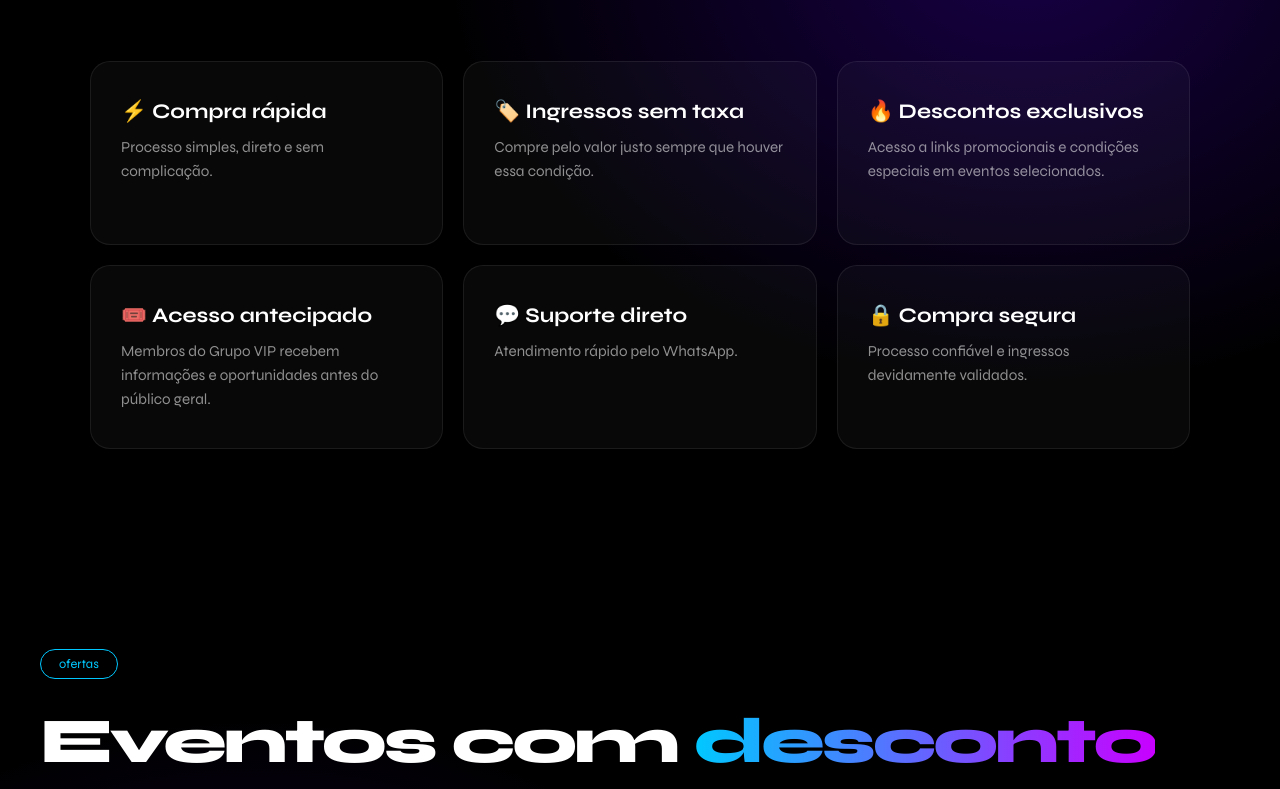
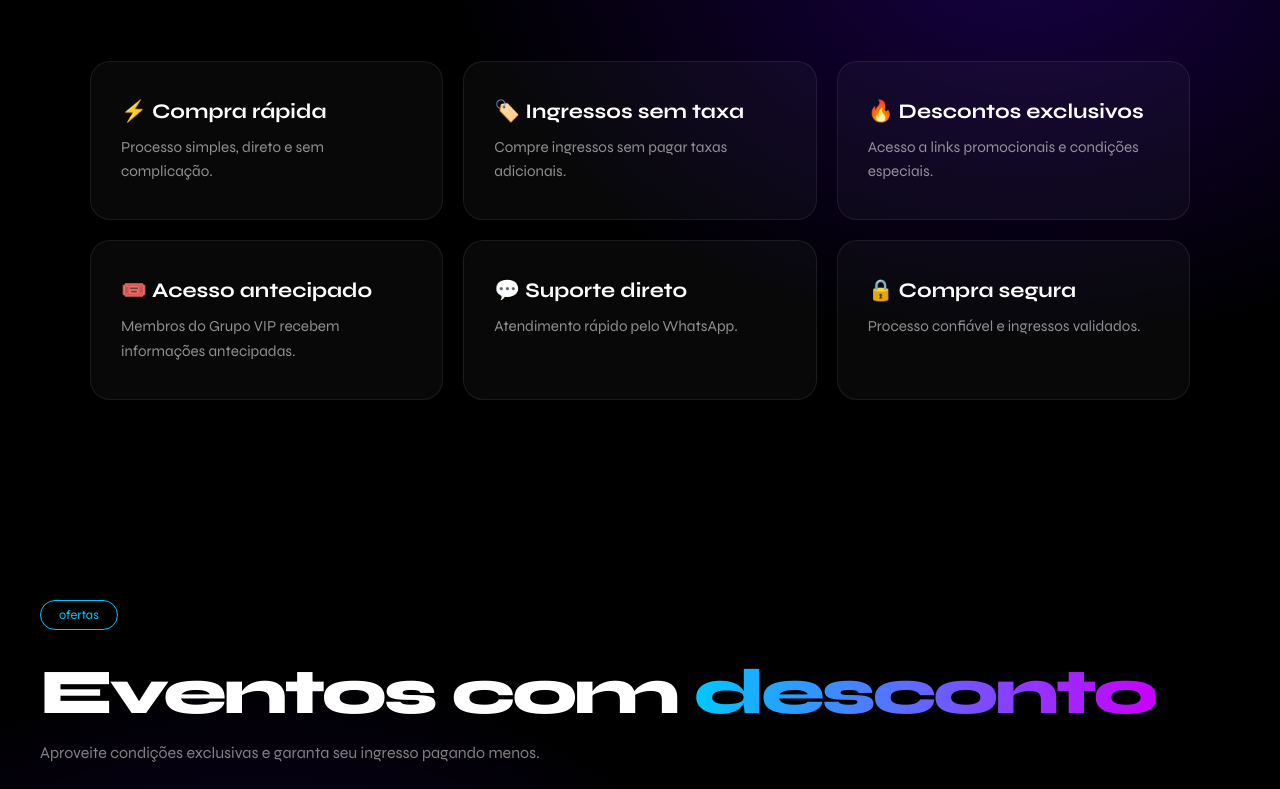
Before and after one commit to icarodev22/ticketx-site, a plain HTML site: page index.html in a window 1280 px wide. Shown: the part 1962-2751 px from the top of the page. Drawn offline with Linux system fonts and the light colour scheme.

Commit message:
Ajuste no texto da home

```diff
--- a/index.html
+++ b/index.html
@@ -777,7 +777,6 @@
         padding: 6px 14px;
         border-radius: 999px;
       }
-
 
       .oferta-duvida:hover {
         border-color: var(--cyan);
@@ -1242,7 +1241,11 @@
     <nav>
       <a href="#" class="nav-logo-group">
         <span class="nav-logo">Ticket<span>X</span></span>
-        <img src="img/X_ticketX.png" alt="TicketX Mosaico" class="nav-mosaico" />
+        <img
+          src="img/X_ticketX.png"
+          alt="TicketX Mosaico"
+          class="nav-mosaico"
+        />
       </a>
       <ul class="nav-links">
         <li><a href="#sobre">Sobre nós</a></li>
@@ -1327,21 +1330,15 @@
           </div>
           <div class="benefit-card">
             <h3>🏷️ Ingressos sem taxa</h3>
-            <p>Compre pelo valor justo sempre que houver essa condição.</p>
+            <p>Compre ingressos sem pagar taxas adicionais.</p>
           </div>
           <div class="benefit-card">
             <h3>🔥 Descontos exclusivos</h3>
-            <p>
-              Acesso a links promocionais e condições especiais em eventos
-              selecionados.
-            </p>
+            <p>Acesso a links promocionais e condições especiais.</p>
           </div>
           <div class="benefit-card">
             <h3>🎟️ Acesso antecipado</h3>
-            <p>
-              Membros do Grupo VIP recebem informações e oportunidades antes do
-              público geral.
-            </p>
+            <p>Membros do Grupo VIP recebem informações antecipadas.</p>
           </div>
           <div class="benefit-card">
             <h3>💬 Suporte direto</h3>
@@ -1349,7 +1346,7 @@
           </div>
           <div class="benefit-card">
             <h3>🔒 Compra segura</h3>
-            <p>Processo confiável e ingressos devidamente validados.</p>
+            <p>Processo confiável e ingressos validados.</p>
           </div>
         </div>
       </div>
@@ -1667,7 +1664,7 @@
             <img src="assets/super.jpg" alt="Super Nova" />
           </div>
           <div class="parceiro-slot">
-            <img src="assets/wedo.jpg" alt="Wedo Eventos" />
+            <img src="assets/wedooo.jpg" alt="Wedo Eventos" />
           </div>
         </div>
       </div>
@@ -1751,9 +1748,7 @@
           target="_blank"
           rel="noreferrer"
         >
-          <button class="btn-ghost">
-            Entrar no Grupo VIP
-          </button>
+          <button class="btn-ghost">Entrar no Grupo VIP</button>
         </a>
       </div>
     </section>
@@ -1803,7 +1798,9 @@
       </div>
     </footer>
 
-    <div class="cupom-float">CUPOM: <span class="cupom-brand">TICKET</span>X</div>
+    <div class="cupom-float">
+      CUPOM: <span class="cupom-brand">TICKET</span>X
+    </div>
 
     <a
       class="whatsapp-float"
```
